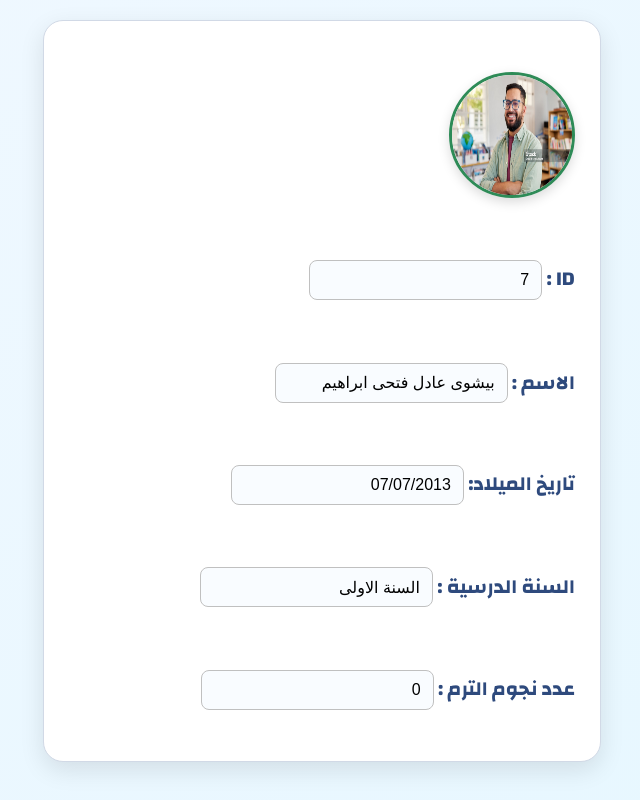
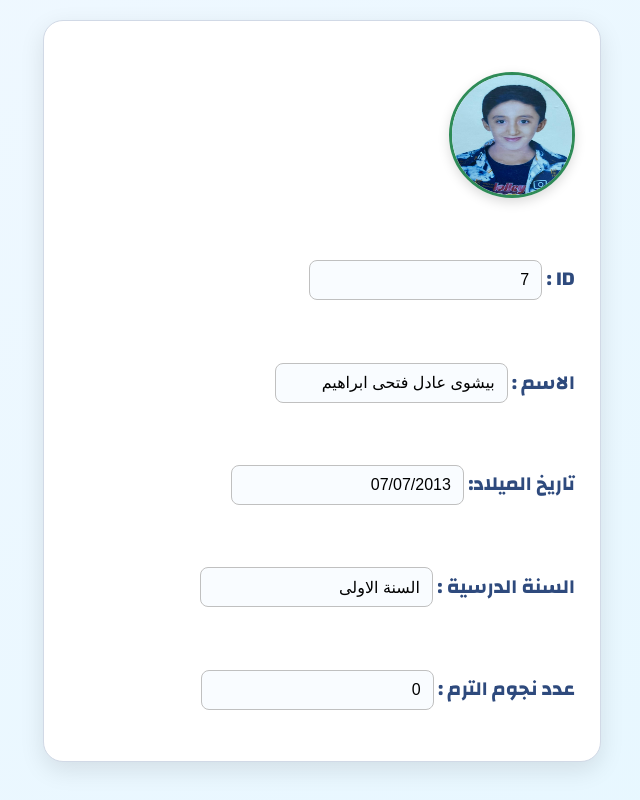
Before and after one commit to Fod88/bible-school, a plain HTML site: page BA07077.html in a window 1280 px wide. Shown: the whole page, without its empty margins (318-958 px from the left). Drawn offline with Linux system fonts and the light colour scheme.

Commit message:
bibleupdate2

```diff
--- a/BA07077.html
+++ b/BA07077.html
@@ -12,7 +12,7 @@
         <div class="content">
                     <div class="parent">
             <div class="perimage">
-                <img src="images/person.png" alt="person photo">
+                <img src="images/7.jpg" alt="person photo">
             </div>
             <div class="div1">
                 <span>ID : </span>
```
